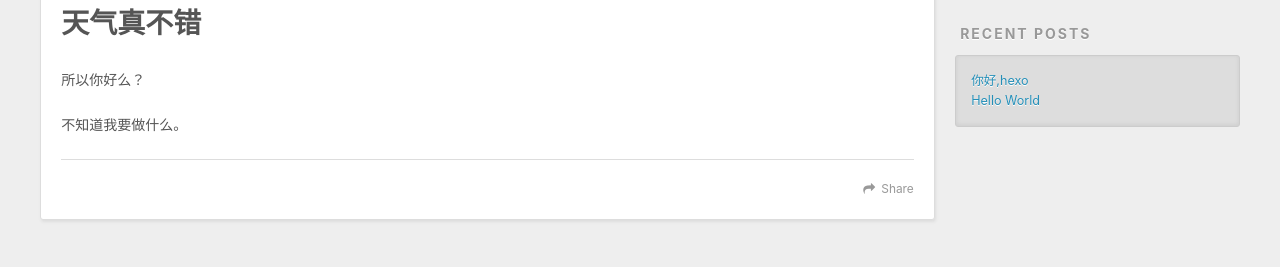
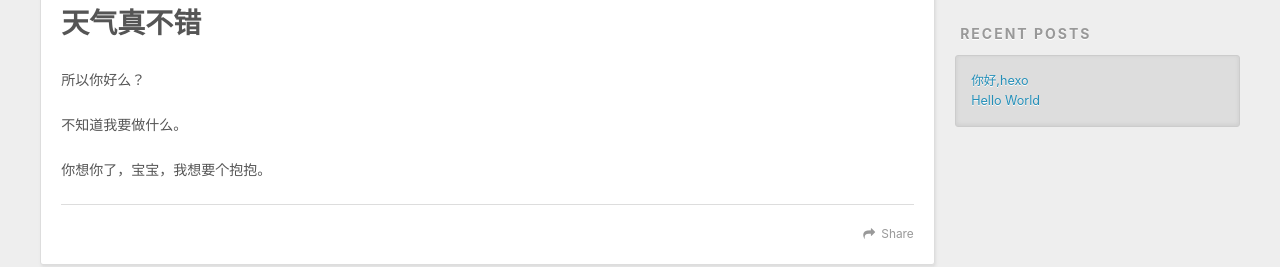
Before and after one commit to Aaccompany/Aaccompany.github.io, a plain HTML site: page 2019/07/08/你好-hexo/index.html in a window 1280 px wide. Shown: the part 454-721 px from the top of the page. Drawn offline with nearby package versions, Linux system fonts and the light colour scheme.

Commit message:
Site updated: 2019-07-08 10:34:19

```diff
--- a/2019/07/08/你好-hexo/index.html
+++ b/2019/07/08/你好-hexo/index.html
@@ -7,17 +7,17 @@
 
   <title>你好,hexo | Hexo</title>
   <meta name="viewport" content="width=device-width, initial-scale=1, maximum-scale=1">
-  <meta name="description" content="天气真不错所以你好么？ 不知道我要做什么。">
+  <meta name="description" content="天气真不错所以你好么？ 不知道我要做什么。 你想你了，宝宝，我想要个抱抱。">
 <meta property="og:type" content="article">
 <meta property="og:title" content="你好,hexo">
 <meta property="og:url" content="http://yoursite.com/2019/07/08/你好-hexo/index.html">
 <meta property="og:site_name" content="Hexo">
-<meta property="og:description" content="天气真不错所以你好么？ 不知道我要做什么。">
+<meta property="og:description" content="天气真不错所以你好么？ 不知道我要做什么。 你想你了，宝宝，我想要个抱抱。">
 <meta property="og:locale" content="default">
-<meta property="og:updated_time" content="2019-07-08T02:32:45.402Z">
+<meta property="og:updated_time" content="2019-07-08T02:34:14.515Z">
 <meta name="twitter:card" content="summary">
 <meta name="twitter:title" content="你好,hexo">
-<meta name="twitter:description" content="天气真不错所以你好么？ 不知道我要做什么。">
+<meta name="twitter:description" content="天气真不错所以你好么？ 不知道我要做什么。 你想你了，宝宝，我想要个抱抱。">
 
     <link rel="alternate" href="/atom.xml" title="Hexo" type="application/atom+xml">
 
@@ -88,6 +88,7 @@
 
         <h1 id="天气真不错"><a href="#天气真不错" class="headerlink" title="天气真不错"></a>天气真不错</h1><p>所以你好么？</p>
 <p>不知道我要做什么。</p>
+<p>你想你了，宝宝，我想要个抱抱。</p>
 
 
     </div>
```
Also changed, not shown: index.html (+1 -0 lines).
